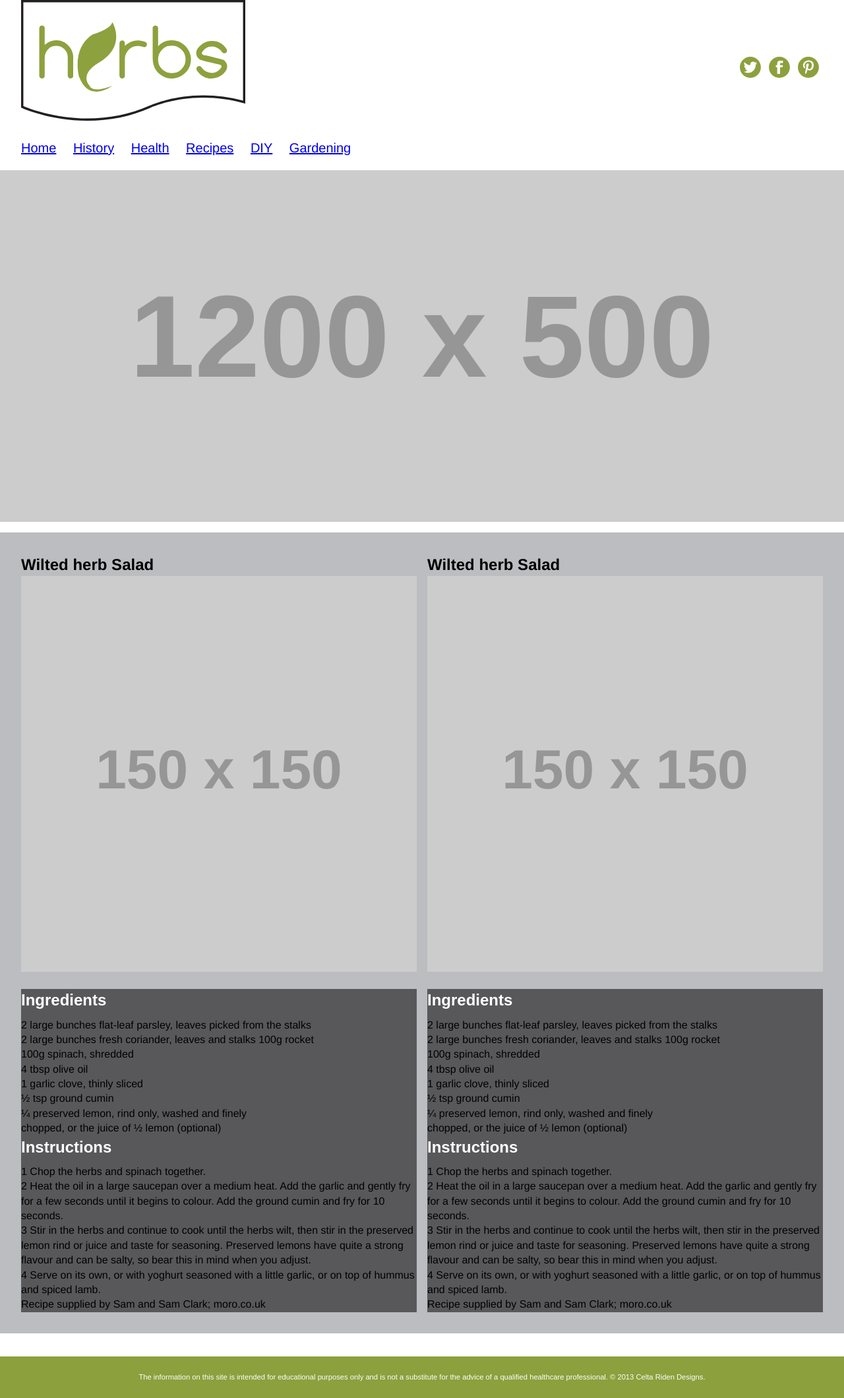
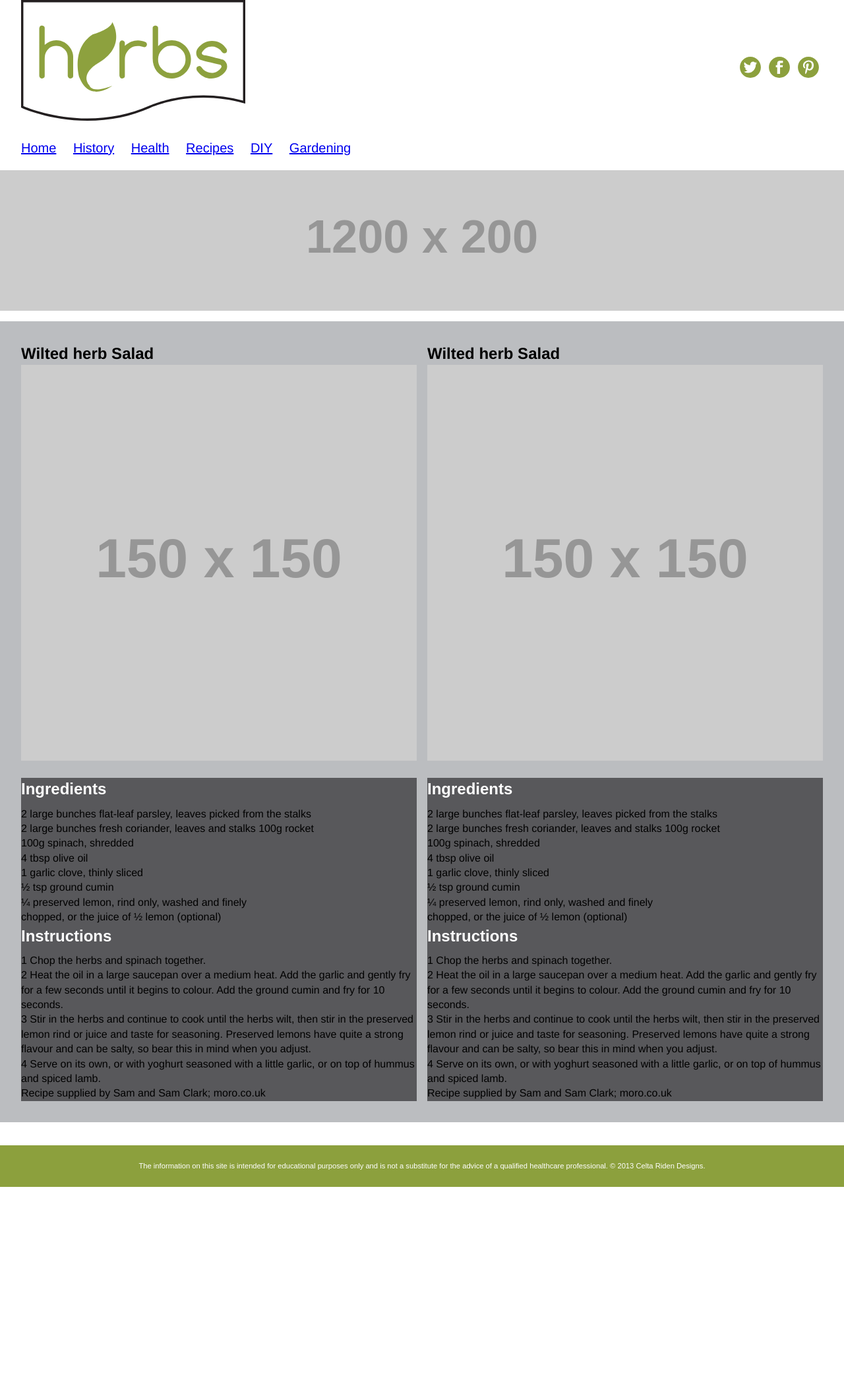
Before and after one commit to CeltaRiden/large-data-website, a Jekyll site: the page built from recipes.html, in a window 1280 px wide. Shown: the whole page at 66% size. Built offline with Jekyll 4.4.1, drawn with Linux system fonts in a browser that asks for light colours; Markdown is read by kramdown in place of the engine named in the settings; after the commit the page ends 1799 px from its top, so only the background shows below that.

Commit message:
made changes

```diff
--- a/recipes.html
+++ b/recipes.html
@@ -4,7 +4,7 @@ layout: recipes
 
 
 	<div  class="home-img">
-		<img src="http://placehold.it/1200x500" alt="">
+		<img src="http://placehold.it/1200x200" alt="">
 			<!-- Hide figure whenever it goes onto mobile site. -->
 	</div>
 
```
